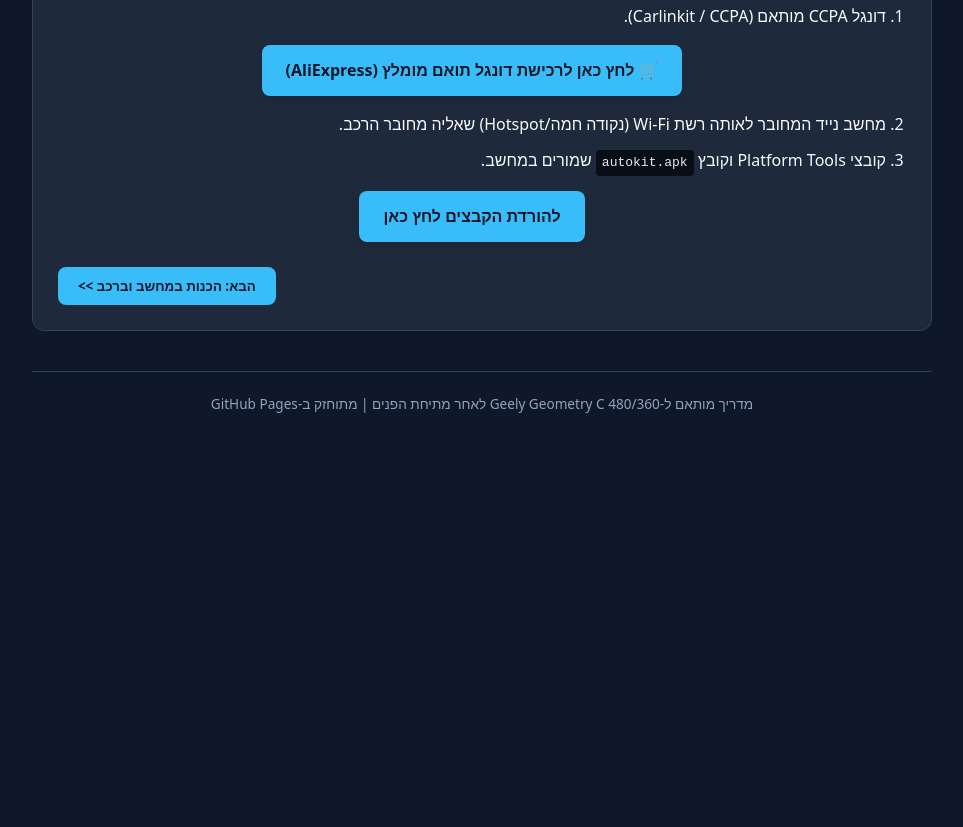
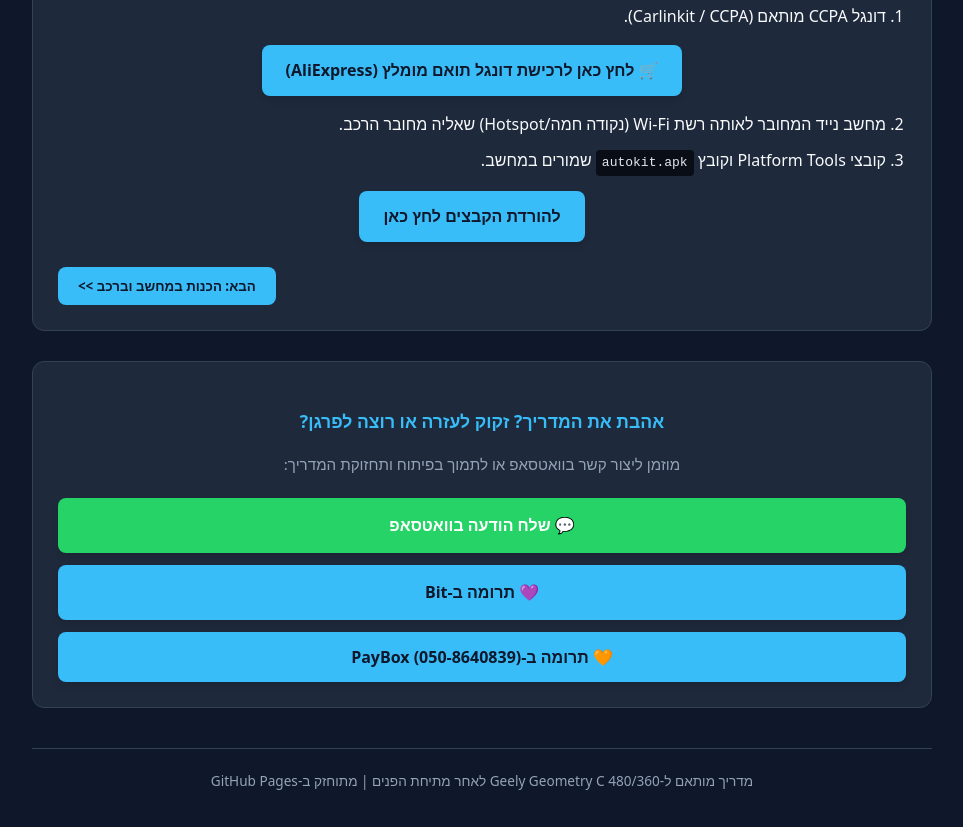
Before and after one commit to drorff/Carplay--Geely-Geometry-C-480-360, a plain HTML site: page index.html in a window 1280 px wide. Shown: the part 640-1467 px from the top of the page, without its empty margins (158-1121 px from the left). Before the commit the page ends 1090 px from the top, so only its background shows below. Drawn offline with Linux system fonts and the light colour scheme.

Commit message:
Update index.html
הוספת תמיכה וקישור לוואטסאפ

```diff
--- a/index.html
+++ b/index.html
@@ -16,6 +16,8 @@
             --code-bg: #090d16;
             --warning-bg: #451a03;
             --warning-border: #f59e0b;
+            --whatsapp-color: #25d366;
+            --whatsapp-hover: #20ba5a;
         }
 
         * {
@@ -217,6 +219,91 @@
             background: var(--accent-hover);
         }
 
+        /* עיצוב אזור תמיכה ויצירת קשר בסגנון הכפתורים העליונים */
+        .support-section {
+            background: var(--card-bg);
+            border: 1px solid var(--border-color);
+            border-radius: 12px;
+            padding: 25px;
+            margin-top: 30px;
+            text-align: center;
+        }
+
+        .support-section h3 {
+            color: var(--accent-color);
+            margin-bottom: 10px;
+            border: none;
+        }
+
+        .support-buttons {
+            display: flex;
+            flex-direction: column;
+            gap: 12px;
+            margin-top: 20px;
+        }
+
+        .support-btn {
+            display: block;
+            width: 100%;
+            background-color: var(--accent-color);
+            color: #0f172a;
+            padding: 14px 20px;
+            border-radius: 8px;
+            font-weight: 700;
+            text-decoration: none;
+            box-shadow: 0 4px 6px rgba(0,0,0,0.1);
+            transition: background 0.2s, transform 0.1s;
+            border: none;
+            cursor: pointer;
+            font-size: 1rem;
+            text-align: center;
+        }
+
+        .support-btn:hover {
+            background-color: var(--accent-hover);
+            transform: translateY(-2px);
+        }
+
+        .whatsapp-btn {
+            background-color: var(--whatsapp-color);
+            color: #fff;
+        }
+
+        .whatsapp-btn:hover {
+            background-color: var(--whatsapp-hover);
+        }
+
+        /* התראת העתקת מספר */
+        #toast {
+            visibility: hidden;
+            background-color: #334155;
+            color: #fff;
+            text-align: center;
+            border-radius: 6px;
+            padding: 10px 20px;
+            position: fixed;
+            z-index: 1000;
+            left: 50%;
+            bottom: 30px;
+            transform: translateX(-50%);
+            font-size: 0.9rem;
+            border: 1px solid var(--accent-color);
+            box-shadow: 0 4px 12px rgba(0,0,0,0.3);
+        }
+
+        #toast.show {
+            visibility: visible;
+            animation: fadeInOut 2.5s ease-in-out;
+        }
+
+        @keyframes fadeInOut {
+            0% { opacity: 0; transform: translate(-50%, 20px); }
+            15% { opacity: 1; transform: translate(-50%, 0); }
+            85% { opacity: 1; transform: translate(-50%, 0); }
+            100% { opacity: 0; transform: translate(-50%, -20px); }
+        }
+
+
         footer {
             text-align: center;
             margin-top: 40px;
@@ -230,6 +317,8 @@
             body { padding: 10px; }
             header h1 { font-size: 1.4rem; }
             .step-section { padding: 15px; }
+            .btn-group {flex-direction: column;gap: 10px;}
+            .nav-btn {width: 100%;text-align: center;}
         }
     </style>
 </head>
@@ -514,6 +603,30 @@
         </div>
     </section>
 
+    <!-- אזור תמיכה, וואטסאפ ותרומה (Bit / PayBox) -->
+    <div class="support-section">
+        <h3>אהבת את המדריך? זקוק לעזרה או רוצה לפרגן?</h3>
+        <p style="color: var(--text-muted); font-size: 0.95rem;">מוזמן ליצור קשר בוואטסאפ או לתמוך בפיתוח ותחזוקת המדריך:</p>
+        <div class="support-buttons">
+            <!-- כפתור וואטסאפ -->
+            <a href="https://wa.me/972508640839?text=%Dשלום%20דרור,%20השתמשתי%20במדריך%20שלך%20לג'ילי%20ואשמח%20לשוחח" target="_blank" rel="noopener noreferrer" class="support-btn whatsapp-btn">
+                💬 שלח הודעה בוואטסאפ
+            </a>
+            <!-- כפתור ביט -->
+            <a href="https://www.bitpay.co.il/app/me/626AF067-4BBA-3E18-2299-F89EF9E6CE1F84C0?force_isolation=true" target="_blank" rel="noopener noreferrer" class="support-btn">
+                💜 תרומה ב-Bit
+            </a>
+            <!-- כפתור פייבוקס (הועתק למספר או שונה לקישור לבחירתך) -->
+            <button onclick="copyToClipboard('0508640839', 'מספר ה-PayBox (050-8640839) הועתק ללוח בהצלחה!')" class="support-btn">
+                🧡 תרומה ב-PayBox (050-8640839)
+            </button>
+        </div>
+    </div>
+
+    <!-- הודעת Toast לצילום/העתקה -->
+    <div id="toast">המספר הועתק בהצלחה!</div>
+
+
     <footer>
         <p>מדריך מותאם ל-Geely Geometry C 480/360 לאחר מתיחת הפנים | מתוחזק ב-GitHub Pages</p>
     </footer>
@@ -534,6 +647,20 @@
 
         window.scrollTo({ top: 0, behavior: 'smooth' });
     }
+    function copyToClipboard(text, message) {
+        navigator.clipboard.writeText(text).then(() => {
+            showToast(message);
+        }).catch(err => {
+            console.error('Failed to copy: ', err);
+        });
+    }
+
+    function showToast(message) {
+        const toast = document.getElementById('toast');
+        toast.textContent = message;
+        toast.className = "show";
+        setTimeout(() => { toast.className = toast.className.replace("show", ""); }, 3000);
+    }
 </script>
 </body>
 </html>
```
